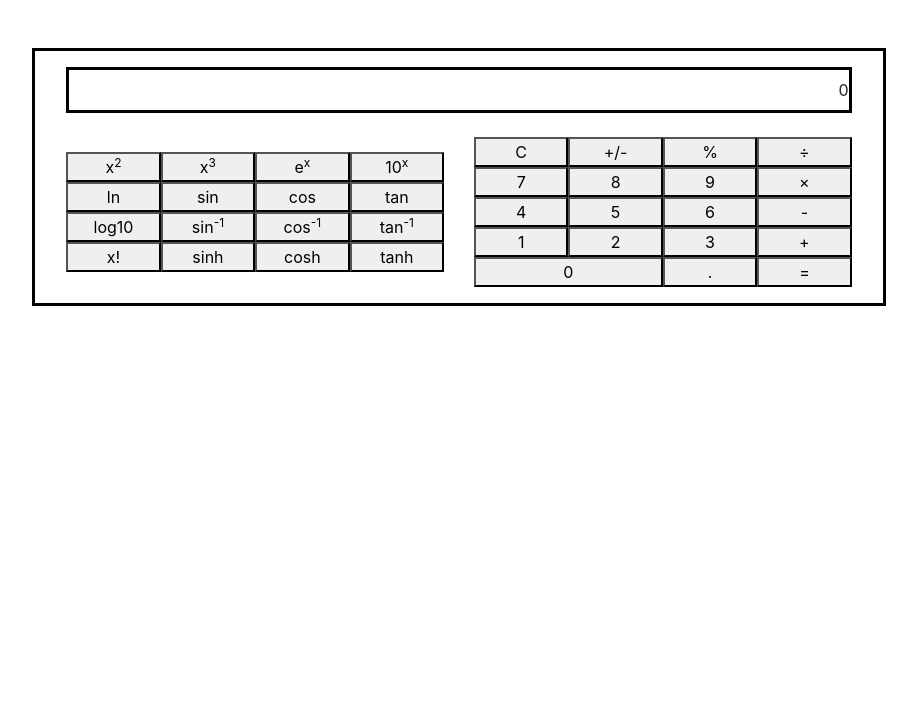
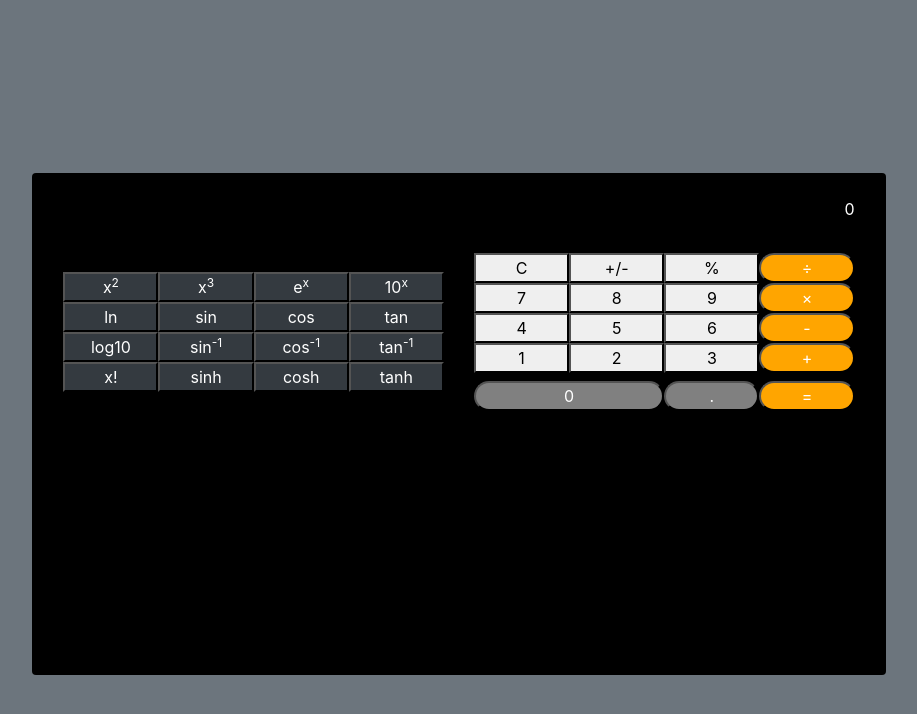
Before and after one commit to Tucker263/Calculation_App, a plain HTML site: page index.html in a window 1280 px wide. Shown: the whole page, without its empty margins (181-1098 px from the left). Drawn offline with nearby package versions, Linux system fonts and the light colour scheme.

Commit message:
index.htmlとstyle.cssの更新

```diff
--- a/index.html
+++ b/index.html
@@ -17,12 +17,27 @@
 </head>
 <body>
 
+    <!DOCTYPE html>
+<html lang="en">
+<head>
+    <meta charset="utf-8" />
+    <meta http-equiv="X-UA-Compatible" content="IE=edge" />
+    <meta name="viewport" content="width=device-width,initial-scale=1.0" />
+
+    <!-- Bootstrap CSS -->
+    <link rel="stylesheet" href="https://stackpath.bootstrapcdn.com/bootstrap/4.4.1/css/bootstrap.min.css" integrity="sha384-Vkoo8x4CGsO3+Hhxv8T/Q5PaXtkKtu6ug5TOeNV6gBiFeWPGFN9MuhOf23Q9Ifjh" crossorigin="anonymous">
+
+    <!-- Vue.js CDN -->
+    <script src="https://cdn.jsdelivr.net/npm/vue@2.6.14/dist/vue.js"></script>
+</head>
+<body>
+
 <div id="calculator">
 
-    <div class="d-flex flex-column justify-content-center align-items-center pt-5">
-        <div class="tempBorder col-9 col-sm-6 col-md-6 col-lg-8 p-3">
+    <div class="bg-secondary vh-100 d-flex flex-column justify-content-center align-items-center pt-5">
+        <div class="col-9 col-sm-6 col-md-6 col-lg-8 p-3 bg-black rounded">
             <div class="col-12">
-                <div class="tempBorder pt-2 pb-2 d-flex justify-content-end">
+                <div class="text-white pt-2 pb-2 d-flex justify-content-end">
                     <div>{{ displayExpress }}</div>
                 </div>
             </div>
@@ -31,22 +46,22 @@
                 <!-- 関数ボタン -->
                 <div class="d-none d-lg-block col-lg-6">
                     <div class="d-flex flex-wrap">
-                        <button class="col-3" v-on:click="calculateExceptBasic(`squared`)">x<sup>2</sup></button>
-                        <button class="col-3" v-on:click="calculateExceptBasic(`cubed`)">x<sup>3</sup></button>
-                        <button class="col-3" v-on:click="calculateExceptBasic(`PowerE`)">e<sup>x</sup></button>
-                        <button class="col-3" v-on:click="calculateExceptBasic(`Power10`)">10<sup>x</sup></button>
-                        <button class="col-3" v-on:click="calculateExceptBasic(`ln`)">ln</button>
-                        <button class="col-3" v-on:click="calculateExceptBasic(`sin`)">sin</button>
-                        <button class="col-3" v-on:click="calculateExceptBasic(`cos`)">cos</button>
-                        <button class="col-3" v-on:click="calculateExceptBasic(`tan`)">tan</button>
-                        <button class="col-3" v-on:click="calculateExceptBasic(`log10`)">log10</button>
-                        <button class="col-3" v-on:click="calculateExceptBasic(`asin`)">sin<sup>-1</sup></button>
-                        <button class="col-3" v-on:click="calculateExceptBasic(`acos`)">cos<sup>-1</sup></button>
-                        <button class="col-3" v-on:click="calculateExceptBasic(`atan`)">tan<sup>-1</sup></button>
-                        <button class="col-3" v-on:click="calculateExceptBasic(`x!`)">x!</button>
-                        <button class="col-3" v-on:click="calculateExceptBasic(`sinh`)">sinh</button>
-                        <button class="col-3" v-on:click="calculateExceptBasic(`cosh`)">cosh</button>
-                        <button class="col-3" v-on:click="calculateExceptBasic(`tanh`)">tanh</button>
+                        <button class="col-3 bg-dark text-white" v-on:click="calculateExceptBasic(`squared`)">x<sup>2</sup></button>
+                        <button class="col-3 bg-dark text-white" v-on:click="calculateExceptBasic(`cubed`)">x<sup>3</sup></button>
+                        <button class="col-3 bg-dark text-white" v-on:click="calculateExceptBasic(`PowerE`)">e<sup>x</sup></button>
+                        <button class="col-3 bg-dark text-white" v-on:click="calculateExceptBasic(`Power10`)">10<sup>x</sup></button>
+                        <button class="col-3 bg-dark text-white" v-on:click="calculateExceptBasic(`ln`)">ln</button>
+                        <button class="col-3 bg-dark text-white" v-on:click="calculateExceptBasic(`sin`)">sin</button>
+                        <button class="col-3 bg-dark text-white" v-on:click="calculateExceptBasic(`cos`)">cos</button>
+                        <button class="col-3 bg-dark text-white" v-on:click="calculateExceptBasic(`tan`)">tan</button>
+                        <button class="col-3 bg-dark text-white" v-on:click="calculateExceptBasic(`log10`)">log10</button>
+                        <button class="col-3 bg-dark text-white" v-on:click="calculateExceptBasic(`asin`)">sin<sup>-1</sup></button>
+                        <button class="col-3 bg-dark text-white" v-on:click="calculateExceptBasic(`acos`)">cos<sup>-1</sup></button>
+                        <button class="col-3 bg-dark text-white" v-on:click="calculateExceptBasic(`atan`)">tan<sup>-1</sup></button>
+                        <button class="col-3 bg-dark text-white" v-on:click="calculateExceptBasic(`x!`)">x!</button>
+                        <button class="col-3 bg-dark text-white" v-on:click="calculateExceptBasic(`sinh`)">sinh</button>
+                        <button class="col-3 bg-dark text-white" v-on:click="calculateExceptBasic(`cosh`)">cosh</button>
+                        <button class="col-3 bg-dark text-white" v-on:click="calculateExceptBasic(`tanh`)">tanh</button>
                     </div>
                 </div>
                 <!-- ボタンエリア2 -->
@@ -54,23 +69,28 @@
                     <button class="col-3" v-on:click="resetExpress()">C</button>
                     <button class="col-3" v-on:click="calculateExceptBasic(`+/-`)">+/-</button>
                     <button class="col-3" v-on:click="calculateExceptBasic(`%`)">%</button>
-                    <button class="col-3" v-on:click="addToExpress(`÷`)">÷</button>
+                    <button class="col-3 bg-orenge text-white rounded-pill" v-on:click="addToExpress(`÷`)">÷</button>
                     <button class="col-3" v-on:click="addToExpress('7')">7</button>
                     <button class="col-3" v-on:click="addToExpress('8')">8</button>
                     <button class="col-3" v-on:click="addToExpress('9')">9</button>
-                    <button class="col-3" v-on:click="addToExpress(`×`)">×</button>
+                    <button class="col-3 bg-orenge text-white rounded-pill" v-on:click="addToExpress(`×`)">×</button>
                     <button class="col-3" v-on:click="addToExpress('4')">4</button>
                     <button class="col-3" v-on:click="addToExpress('5')">5</button>
                     <button class="col-3" v-on:click="addToExpress('6')">6</button>
-                    <button class="col-3" v-on:click="addToExpress(`-`)">-</button>
+                    <button class="col-3 bg-orenge text-white rounded-pill" v-on:click="addToExpress(`-`)">-</button>
                     <button class="col-3" v-on:click="addToExpress('1')">1</button>
                     <button class="col-3" v-on:click="addToExpress('2')">2</button>
                     <button class="col-3" v-on:click="addToExpress('3')">3</button>
-                    <button class="col-3" v-on:click="addToExpress(`+`)">+</button>
-                    <button class="col-6" v-on:click="addToExpress('0')">0</button>
-                    <button class="col-3" v-on:click="addToExpress('.')">.</button>
-                    <button class="col-3" v-on:click="calculate()">=</button>
+                    <button class="col-3 bg-orenge text-white rounded-pill" v-on:click="addToExpress(`+`)">+</button>
+                    <button class="col-6 bg-gray text-white rounded-pill mt-2" v-on:click="addToExpress('0')">0</button>
+                    <button class="col-3 bg-gray text-white rounded-pill mt-2" v-on:click="addToExpress('.')">.</button>
+                    <button class="col-3 bg-orenge text-white rounded-pill mt-2" v-on:click="calculate()">=</button>
                 </div>
+
+                <!-- 実験 -->
+                <!--<div class="d-flex flex-column justify-content-center align-items-center buttonA p-5">
+                <div class="text-white">=</div>
+                </div>-->
 
             </div>
         </div>
--- a/style.css
+++ b/style.css
@@ -1,3 +1,23 @@
 .tempBorder{
     border: solid 3px black;
 }
+
+.bg-black{
+    background-color: black;
+}
+
+.bg-orenge{
+    background-color: orange;
+}
+
+.bg-gray{
+    background-color: gray;
+}
+
+.buttonA{
+    background-color: orange;
+    border-radius: 100%;
+    height: 100px;
+    width: 100px;
+
+}
```
